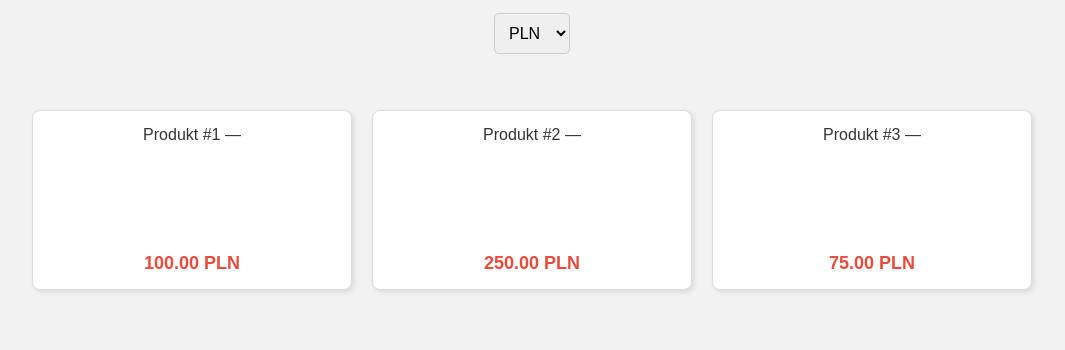
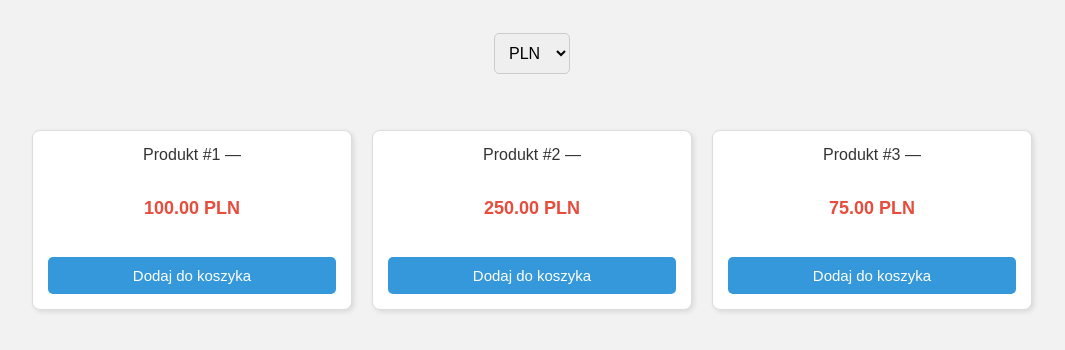
Before and after one commit to dsagdsagaasg/mini_sklep, a plain HTML site: page index.html in a window 1280 px wide. Shown: the part 138-488 px from the top of the page, without its empty margins (108-1173 px from the left). Drawn offline with Linux system fonts and the light colour scheme.

Commit message:
poprawki w projekcie

```diff
--- a/index.html
+++ b/index.html
@@ -18,12 +18,15 @@
   <div id="products"> <!--Tu możesz dodać nowe produkty, jak dodajesz nowy to postaraj się zrobić tym samym schematem co inne produkty-->
     <div class="product" data-price="100">
       Produkt #1 — <span class="price"></span>
+      <button class="btn-koszyk">Dodaj do koszyka</button>
     </div>
     <div class="product" data-price="250">
       Produkt #2 — <span class="price"></span>
+      <button class="btn-koszyk">Dodaj do koszyka</button>
     </div>
     <div class="product" data-price="75">
       Produkt #3 — <span class="price"></span>
+      <button class="btn-koszyk">Dodaj do koszyka</button>
     </div>
   </div>
   <script src="script.js"></script>
--- a/style.css
+++ b/style.css
@@ -12,6 +12,7 @@ body {
   display: flex;
   flex-direction: column;
   align-items: center;
+  padding: 20px;
 }
 
 h1 {
@@ -50,6 +51,7 @@ select {
   min-height: 180px;
   transition: transform 0.2s;
 }
+
 .product:hover {
   transform: scale(1.02);
 }
@@ -60,3 +62,19 @@ select {
   margin-top: 10px;
   color: #e74c3c;
 }
+
+.btn-koszyk {
+  margin-top: 15px;
+  padding: 10px;
+  font-size: 15px;
+  border: none;
+  background-color: #3498db;
+  color: #fff;
+  border-radius: 5px;
+  cursor: pointer;
+  transition: background-color 0.2s ease-in-out;
+}
+
+.btn-koszyk:hover {
+  background-color: #2980b9;
+}
```
